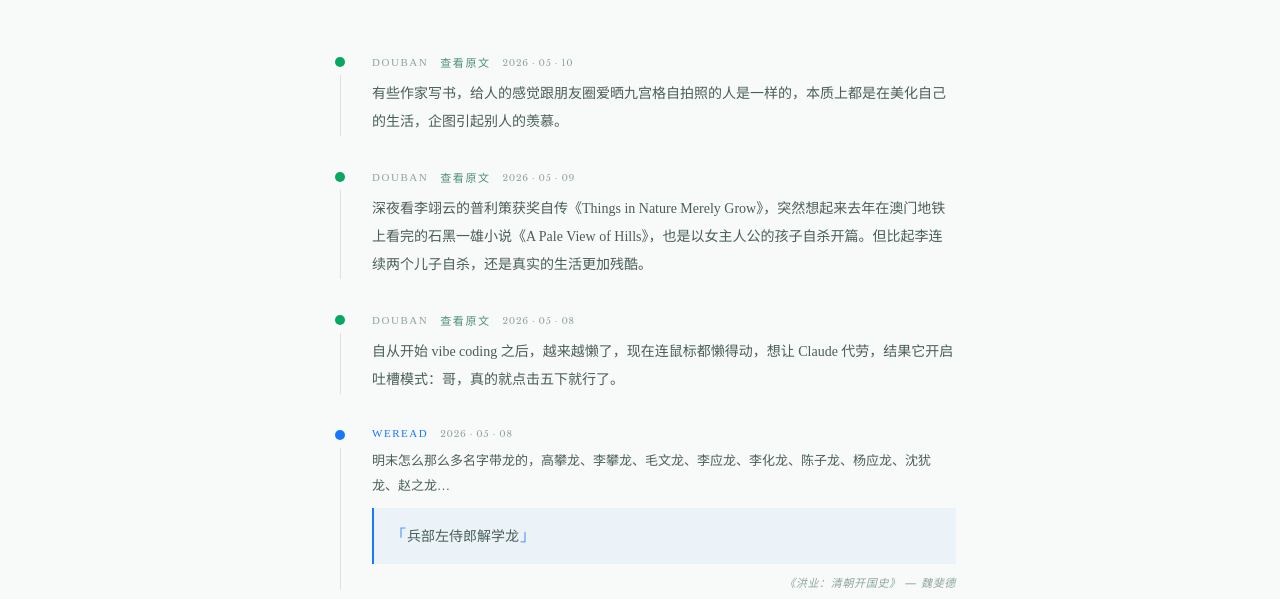
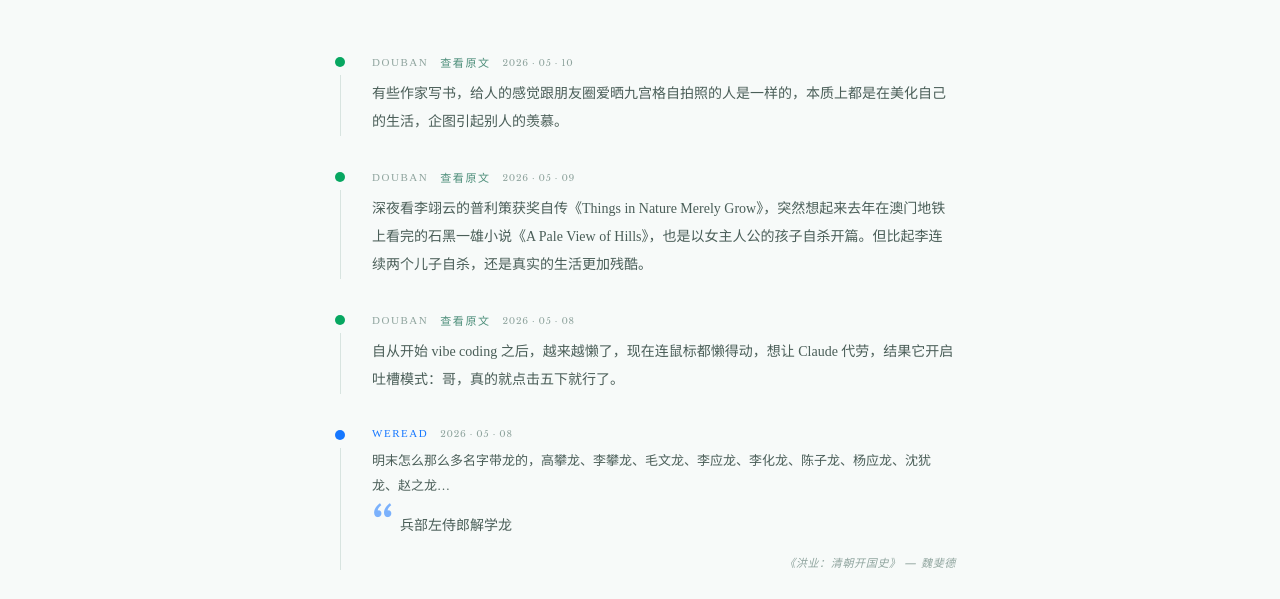
Before and after one commit to lippmann/fengnuo-astro, an Astro site: page /tweets in a window 1280 px wide. Shown: the part 293-892 px from the top of the page. Built offline with nearby package versions, Linux system fonts and the light colour scheme; Astro itself is replaced by a stand-in of ours.

Commit message:
auto: save changes

```diff
--- a/src/pages/tweets/[...page].astro
+++ b/src/pages/tweets/[...page].astro
@@ -334,25 +334,30 @@ main {
 }
 .wr-highlight {
   margin: 0;
-  padding: 12px 16px;
-  border-left: 2px solid #1677ff;
-  background: color-mix(in srgb, #1677ff 5%, transparent);
-  border-radius: 0 3px 3px 0;
+  padding: 4px 0 4px 28px;
+  border: none;
+  background: none;
+  border-radius: 0;
+  position: relative;
   font-family: 'Noto Serif SC', serif;
   font-size: 14px;
   font-weight: 300;
   line-height: 2;
   color: var(--dim);
 }
-.wr-quote-mark {
-  font-family: 'Noto Serif SC', serif;
-  font-size: 16px;
+.wr-highlight::before {
+  content: '\201C';
+  position: absolute;
+  left: 0;
+  top: -6px;
+  font-family: 'Libre Baskerville', Georgia, serif;
+  font-size: 48px;
+  line-height: 1;
   color: #1677ff;
-  font-weight: 400;
-  opacity: .7;
+  opacity: .55;
+  font-weight: 700;
 }
-.wr-quote-mark.open  { margin-right: 1px; }
-.wr-quote-mark.close { margin-left: 1px; }
+.wr-quote-mark { display: none; }
 .wr-bookline {
   margin: 0;
   font-family: 'Libre Baskerville', serif;
```
